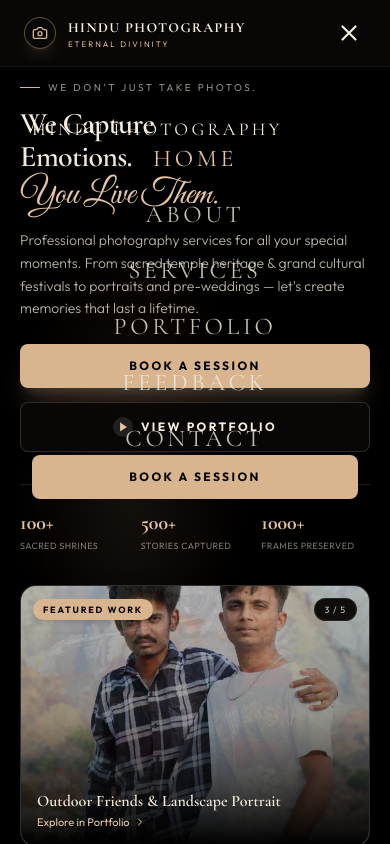
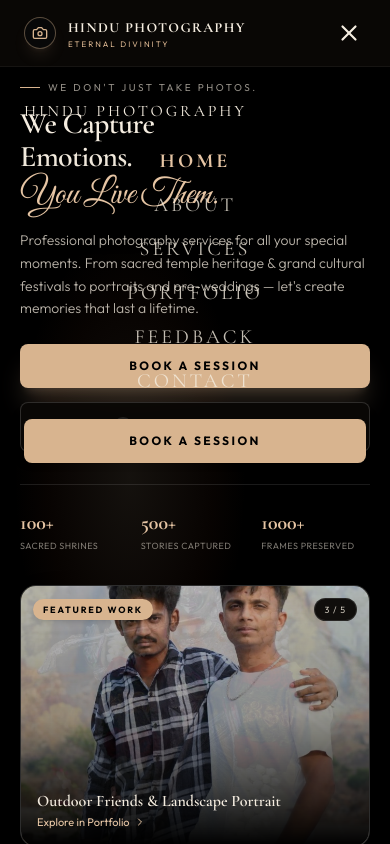
Before and after one commit to chayac003-crypto/Hindu_photography, a React (Vite) app in the folder portfolio/: page / in a window 390 px wide. Both pictures are taken after a click on the button 349 px from the left and 33 px from the top of the page. Shown: the top 844 px of the page. Built offline with nearby package versions, Linux system fonts and the light colour scheme.

Commit message:
Final universal mobile responsiveness verification across all mobile devices, screen densities, and portrait/landscape orientations

```diff
--- a/portfolio/src/components/Lightbox.jsx
+++ b/portfolio/src/components/Lightbox.jsx
@@ -104,11 +104,11 @@ export default function Lightbox({ images, activeIndex, onClose, onNavigate }) {
               className="max-w-5xl w-full grid md:grid-cols-[1.4fr_1fr] gap-6 md:gap-10 items-center my-auto pt-6 md:pt-12"
             >
               {/* Image */}
-              <div className="relative overflow-hidden border border-gold-500/20 rounded-xl max-h-[50vh] md:max-h-[75vh] bg-char-900 flex items-center justify-center">
+              <div className="relative overflow-hidden border border-gold-500/20 rounded-xl max-h-[45dvh] md:max-h-[75vh] bg-char-900 flex items-center justify-center">
                 <img
                   src={image.src}
                   alt={`${image.title} — ${image.location}`}
-                  className="w-full h-full object-contain max-h-[50vh] md:max-h-[75vh]"
+                  className="w-full h-full object-contain max-h-[45dvh] md:max-h-[75vh]"
                 />
                 {/* Gold corner accents */}
                 <span className="absolute top-0 left-0 w-6 h-6 border-t border-l border-gold-500/50" />
--- a/portfolio/src/components/Navbar.jsx
+++ b/portfolio/src/components/Navbar.jsx
@@ -157,22 +157,22 @@ export default function Navbar() {
 
       {/* ── Mobile Full-screen Menu ── */}
       <div
-        className={`lg:hidden fixed inset-0 z-50 bg-char-950/98 grain flex flex-col justify-between p-8 transition-all duration-500 ${
+        className={`lg:hidden fixed inset-0 z-50 bg-char-950/98 grain overflow-y-auto max-h-[100dvh] flex flex-col justify-between p-6 sm:p-8 transition-all duration-500 ${
           open ? "opacity-100 visible" : "opacity-0 invisible pointer-events-none"
         }`}
       >
-        <div className="flex justify-between items-center pt-4">
-          <span className="font-display text-lg tracking-[0.18em] uppercase text-ivory">HINDU PHOTOGRAPHY</span>
+        <div className="flex justify-between items-center pt-2 sm:pt-4">
+          <span className="font-display text-base sm:text-lg tracking-[0.18em] uppercase text-ivory">HINDU PHOTOGRAPHY</span>
         </div>
 
-        <ul className="flex flex-col items-center gap-6 my-auto">
+        <ul className="flex flex-col items-center gap-4 sm:gap-6 my-auto py-6">
           {NAV_LINKS.map((link) => (
             <li key={link.href}>
               <a
                 href={link.href}
                 onClick={(e) => handleNavClick(e, link.href)}
-                className={`font-display text-2xl tracking-[0.15em] uppercase transition-colors ${
-                  active === link.href.replace("#", "") ? "text-beigegold-400" : "text-ivory/80"
+                className={`font-display text-xl sm:text-2xl tracking-[0.15em] uppercase transition-colors ${
+                  active === link.href.replace("#", "") ? "text-beigegold-400 font-bold" : "text-ivory/80"
                 }`}
               >
                 {link.label}
--- a/portfolio/src/index.css
+++ b/portfolio/src/index.css
@@ -86,6 +86,17 @@ body {
   /* Prevent mobile keyboard auto-zoom & input scroll lockup */
   input, textarea, select {
     font-size: 16px !important;
+  }
+}
+
+/* Landscape mobile orientation optimization for short height screens */
+@media (max-height: 500px) and (orientation: landscape) {
+  section {
+    padding-top: 3.5rem !important;
+    padding-bottom: 3.5rem !important;
+  }
+  .min-h-screen {
+    min-height: 100dvh !important;
   }
 }
 
```
